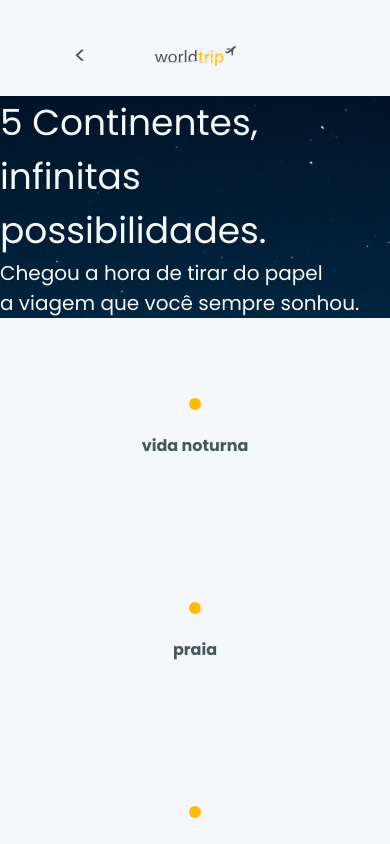
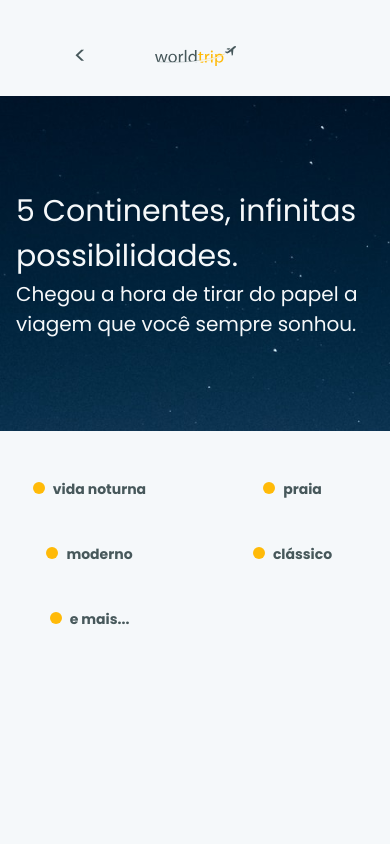
Before and after one commit to Bignotto/ignite-react-challenge-06, a Next.js app: page / in a window 390 px wide. Shown: the top 844 px of the page. Built offline with nearby package versions, Linux system fonts and the light colour scheme.

Commit message:
fixed layout and category button responsiveness

```diff
--- a/src/components/CategoryButton/index.tsx
+++ b/src/components/CategoryButton/index.tsx
@@ -22,9 +22,14 @@ export function CategoryButton({
     );
   }
   return (
-    <Flex direction="column" alignItems="center">
-      <Image src="/images/bullet.svg" w="3" display="flex" />
-      <Text mt="6" fontSize="md" fontWeight="bold">
+    <Flex
+      direction="column"
+      alignItems="center"
+      flexDirection="row"
+      justify="center"
+    >
+      <Image src="/images/bullet.svg" w="3" />
+      <Text mt="1" fontSize="sm" fontWeight="bold" px="2">
         {category}
       </Text>
     </Flex>
--- a/src/pages/index.tsx
+++ b/src/pages/index.tsx
@@ -7,6 +7,7 @@ import {
   useBreakpointValue,
   Spacer,
   Stack,
+  SimpleGrid,
 } from "@chakra-ui/react";
 import { CategoryButton } from "../components/CategoryButton";
 import { Header } from "../components/Header";
@@ -21,17 +22,14 @@ export default function Home() {
     <Flex align="center" direction="column">
       <Header />
       {/* <Image src="/images/Background.png" objectFit="cover" w="100%" h={335} /> */}
-      <Flex justifyContent="center">
-        <HStack spacing="40">
-          <Box bgImage="/images/Background.png">
-            <Text fontSize={36} color="gray.50">
-              5 Continentes, infinitas
-              <br />
-              possibilidades.
+      <Flex justifyContent="center" bgImage="/images/Background.png" w="100%">
+        <HStack spacing="40" height={335}>
+          <Box mx="4" maxWidth={475}>
+            <Text fontSize={[30, 36]} color="gray.50">
+              5 Continentes, infinitas possibilidades.
             </Text>
             <Text fontSize={20} color="gray.50">
-              Chegou a hora de tirar do papel
-              <br />a viagem que você sempre sonhou.
+              Chegou a hora de tirar do papel a viagem que você sempre sonhou.
             </Text>
           </Box>
           {isWide && (
@@ -45,8 +43,14 @@ export default function Home() {
           )}
         </HStack>
       </Flex>
-      <Flex w="100%" maxW={1440} justifyContent="center" mt="20">
-        <Stack direction={isWide ? "row" : "column"} spacing="36">
+      <Flex w="100%" maxW={1440} justifyContent="center" mt={[8, 20]}>
+        <SimpleGrid
+          columns={[2, 5]}
+          spacing={[10, 24]}
+          p="3"
+          w="100%"
+          maxWidth={1000}
+        >
           <CategoryButton
             category="vida noturna"
             image="/images/cocktail.svg"
@@ -68,12 +72,42 @@ export default function Home() {
             isWide={isWide}
           />
           <CategoryButton
-            category="e mais"
+            category="e mais..."
+            image="/images/earth.svg"
+            isWide={isWide}
+          />
+        </SimpleGrid>
+      </Flex>
+    </Flex>
+  );
+}
+
+/**
+         <Stack direction={isWide ? "row" : "column"} spacing={[12, 36]}>
+          <CategoryButton
+            category="vida noturna"
+            image="/images/cocktail.svg"
+            isWide={isWide}
+          />
+          <CategoryButton
+            category="praia"
+            image="/images/surf.svg"
+            isWide={isWide}
+          />
+          <CategoryButton
+            category="moderno"
+            image="/images/building.svg"
+            isWide={isWide}
+          />
+          <CategoryButton
+            category="clássico"
+            image="/images/museum.svg"
+            isWide={isWide}
+          />
+          <CategoryButton
+            category="e mais..."
             image="/images/earth.svg"
             isWide={isWide}
           />
         </Stack>
-      </Flex>
-    </Flex>
-  );
-}
+ */
```
